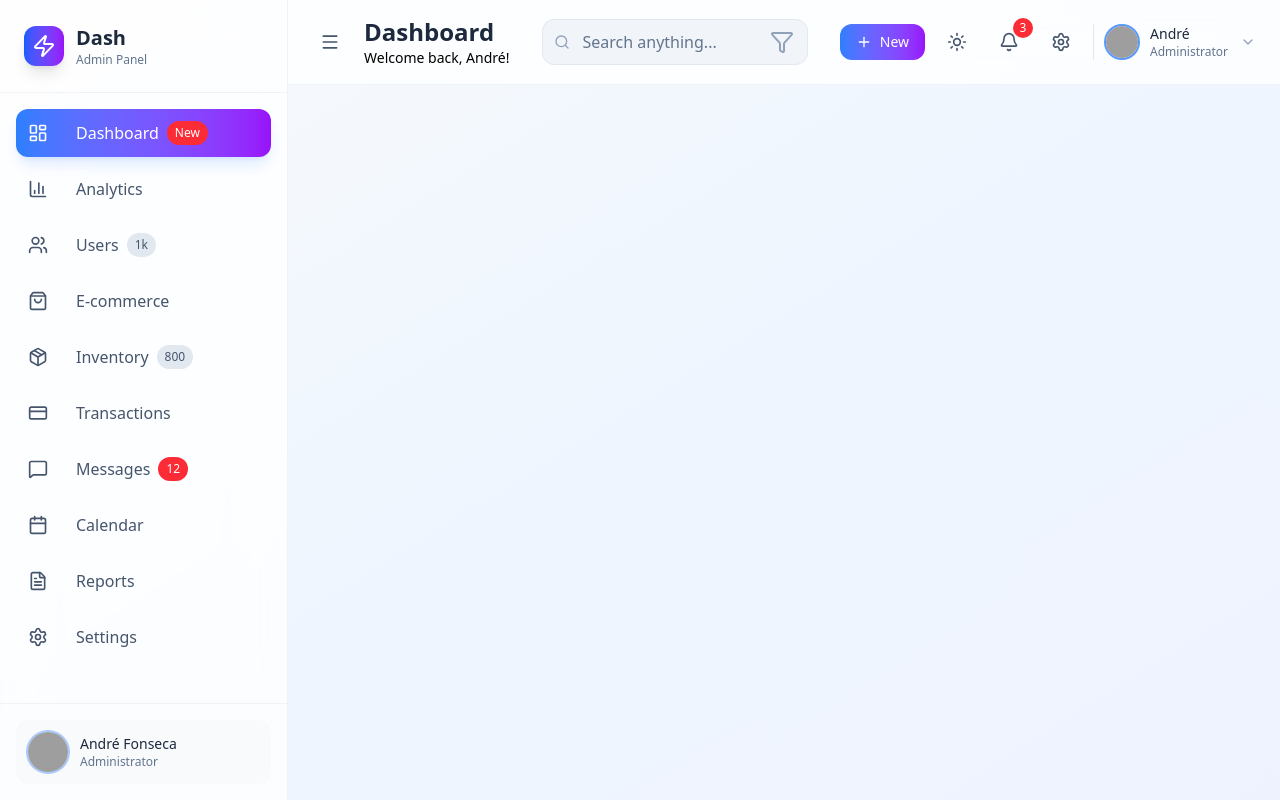
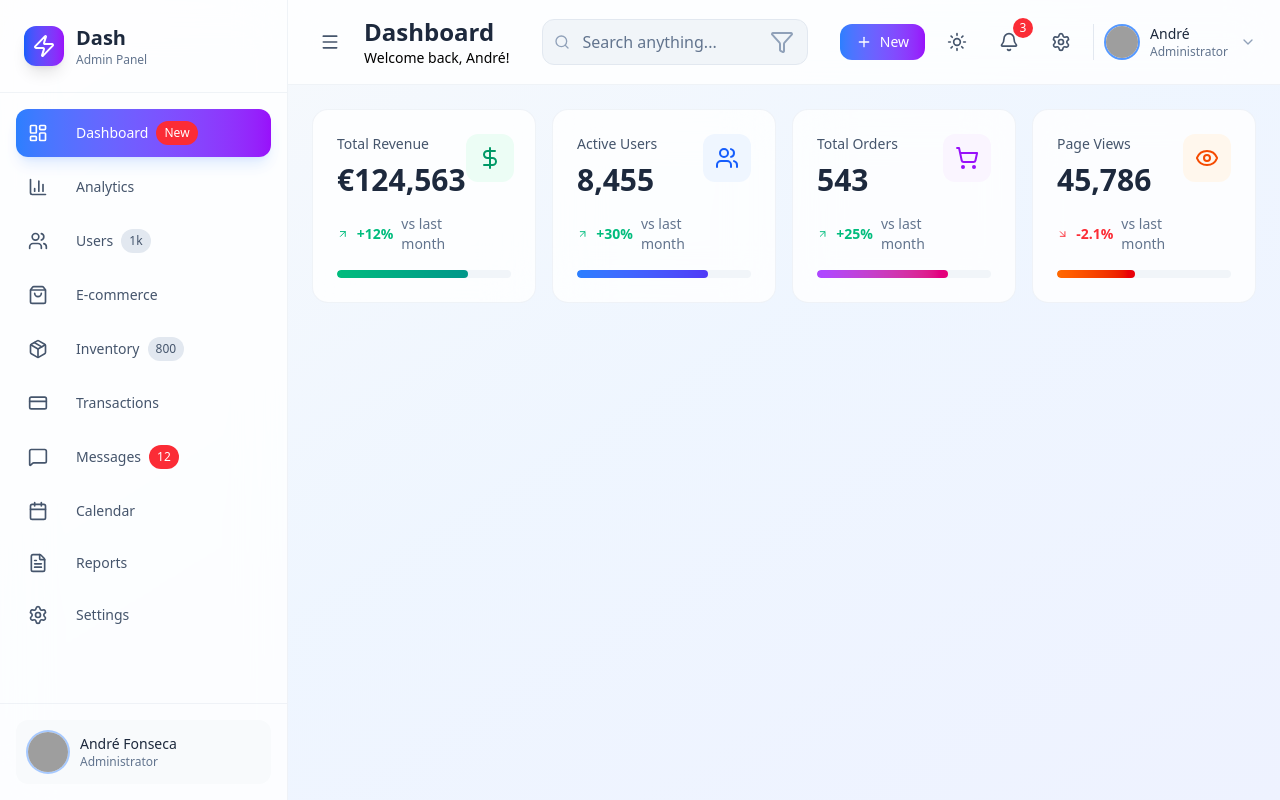
Before and after one commit to andref218/admin_dashboard, a React (Vite) app: page / in a window 1280 px wide. Built offline with nearby package versions, Linux system fonts and the light colour scheme; grey boxes are pictures that could not be loaded.

Commit message:
Implement StatsGrid Component for Dashboard

```diff
--- a/src/App.jsx
+++ b/src/App.jsx
@@ -1,6 +1,7 @@
 import { useState } from "react";
 import Header from "./components/Header";
 import Sidebar from "./components/Sidebar";
+import DashBoard from "./components/Dashboard.jsx/DashBoard";
 
 function App() {
   const [sideBarCollapsed, setSideBarCollapsed] = useState(false);
@@ -27,6 +28,11 @@
             sideBarCollapsed={sideBarCollapsed}
             onToggleSideBar={() => setSideBarCollapsed(!sideBarCollapsed)}
           />
+          <main className="flex-1 overflow-y-auto bg-transparent">
+            <div className="p-6 space-y-6">
+              {currentPage === "dashboard" && <DashBoard />}
+            </div>
+          </main>
         </div>
       </div>
     </div>
--- /dev/null
+++ b/src/components/Dashboard.jsx/Dashboard.jsx
@@ -0,0 +1,13 @@
+import React from "react";
+import StatsGrid from "./StatsGrid";
+
+const DashBoard = () => {
+  return (
+    <div className="space-y-6">
+      {/*Stats Grid */}
+      <StatsGrid />
+    </div>
+  );
+};
+
+export default DashBoard;
--- /dev/null
+++ b/src/components/Dashboard.jsx/StatsGrid.jsx
@@ -0,0 +1,69 @@
+import {
+  ArrowDown,
+  ArrowDownRight,
+  ArrowRight,
+  ArrowUpDown,
+  ArrowUpRight,
+} from "lucide-react";
+import React from "react";
+import { stats } from "../../constants";
+
+const StatsGrid = () => {
+  return (
+    <div className="grid grid-cols-1 md:grid-cols-2 xl:grid-cols-4 gap-4">
+      {stats.map((stat, statIndex) => {
+        return (
+          <div
+            className="bg-white/80 dark:bg-slate-900/80 backdrop-blur-xl rounded-2xl
+      p-6 border border-slate-200/50 dark:border-slate-700/50 hover:shadow-xl hover:shadow-slate-200/20
+      dark:hover:shadow-slate-900/20 transition-all duration-300 group"
+            key={statIndex}
+          >
+            <div className="flex items-start justify-between">
+              <div className="flex-1">
+                <p className="text-sm font-medium text-slate-600 dark:text-slate-400 mb-2">
+                  {stat.title}
+                </p>
+                <p className="text-3xl font-black text-slate-800 dark:text-white mb-4">
+                  {stat.value}
+                </p>
+                <div className="flex items-center space-x-2">
+                  {stat.trend === "up" ? (
+                    <ArrowUpRight className="w-4 h-4 text-emerald-500" />
+                  ) : (
+                    <ArrowDownRight className="w-4 h-4 text-red-500" />
+                  )}
+
+                  <span
+                    className={`text-sm font-semibold ${
+                      stat.trend === "up" ? "text-emerald-500" : "text-red-500"
+                    }`}
+                  >
+                    {stat.change}
+                  </span>
+                  <span className="text-sm text-slate-500 dark:text-slate-400">
+                    vs last month
+                  </span>
+                </div>
+              </div>
+              <div
+                className={`p-3 rounded-xl ${stat.bgColor} group-hover:scale-110 transition-all duration-300`}
+              >
+                {<stat.icon className={`w-6 h-6 ${stat.textColor}`} />}
+              </div>
+            </div>
+            {/* Progressbar */}
+            <div className="mt-4 h-2 bg-slate-100 dark:bg-slate-800 rounded-full overflow-hidden">
+              <div
+                className={`h-full bg-gradient-to-r ${stat.color} rounded-full transition-all duration-100`}
+                style={{ width: stat.trend === "up" ? "75%" : "45%" }}
+              ></div>
+            </div>
+          </div>
+        );
+      })}
+    </div>
+  );
+};
+
+export default StatsGrid;
--- a/src/components/Sidebar.jsx
+++ b/src/components/Sidebar.jsx
@@ -71,7 +71,7 @@
                     }
                     `}
                       >
-                        <span className="font-medium ml-2 dark:text-white">
+                        <span className="font-medium ml-2 dark:text-white text-sm">
                           {item.label}
                         </span>
                         {item.badge && (
--- a/src/constants/index.js
+++ b/src/constants/index.js
@@ -2,12 +2,15 @@
   BarChart3,
   Calendar,
   CreditCard,
+  DollarSign,
+  Eye,
   FileText,
   LayoutDashboard,
   MessageSquare,
   Package,
   Settings,
   ShoppingBag,
+  ShoppingCart,
   Users,
 } from "lucide-react";
 
@@ -83,3 +86,46 @@
     label: "Settings",
   },
 ];
+
+export const stats = [
+  {
+    title: "Total Revenue",
+    value: "€124,563",
+    change: "+12%",
+    trend: "up",
+    icon: DollarSign,
+    color: "from-emerald-500 to-teal-600",
+    bgColor: "bg-emerald-50 dark:bg-emerald-900/20",
+    textColor: "text-emerald-600 dark:text-emerald-400",
+  },
+  {
+    title: "Active Users",
+    value: "8,455",
+    change: "+30%",
+    trend: "up",
+    icon: Users,
+    color: "from-blue-500 to-indigo-600",
+    bgColor: "bg-blue-50 dark:bg-blue-900/20",
+    textColor: "text-blue-600 dark:text-blue-400",
+  },
+  {
+    title: "Total Orders",
+    value: "543",
+    change: "+25%",
+    trend: "up",
+    icon: ShoppingCart,
+    color: "from-purple-500 to-pink-600",
+    bgColor: "bg-purple-50 dark:bg-purple-900/20",
+    textColor: "text-purple-600 dark:text-purple-400",
+  },
+  {
+    title: "Page Views",
+    value: "45,786",
+    change: "-2.1%",
+    trend: "down",
+    icon: Eye,
+    color: "from-orange-500 to-red-600",
+    bgColor: "bg-orange-50 dark:bg-orange-900/20",
+    textColor: "text-orange-600 dark:text-orange-400",
+  },
+];
```
